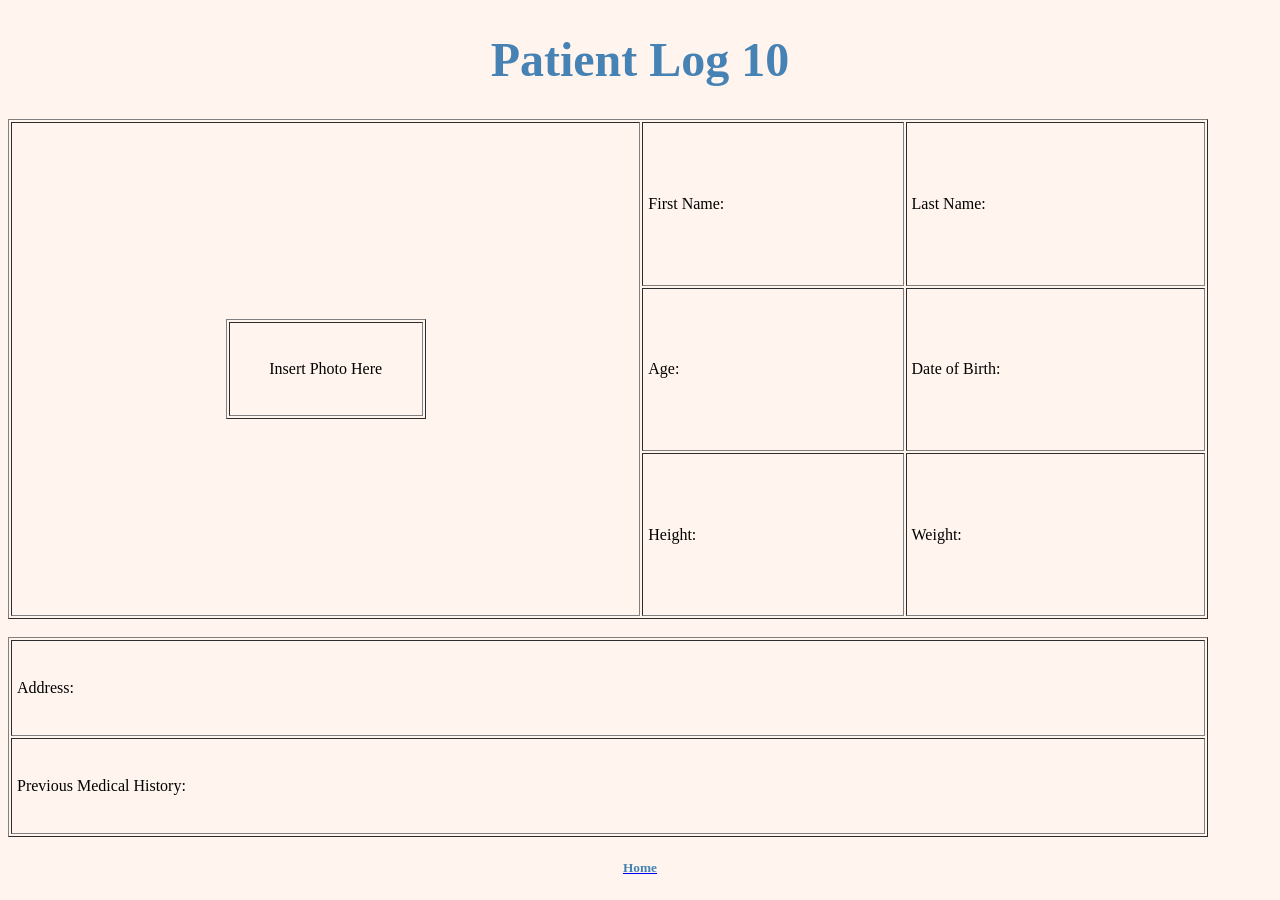
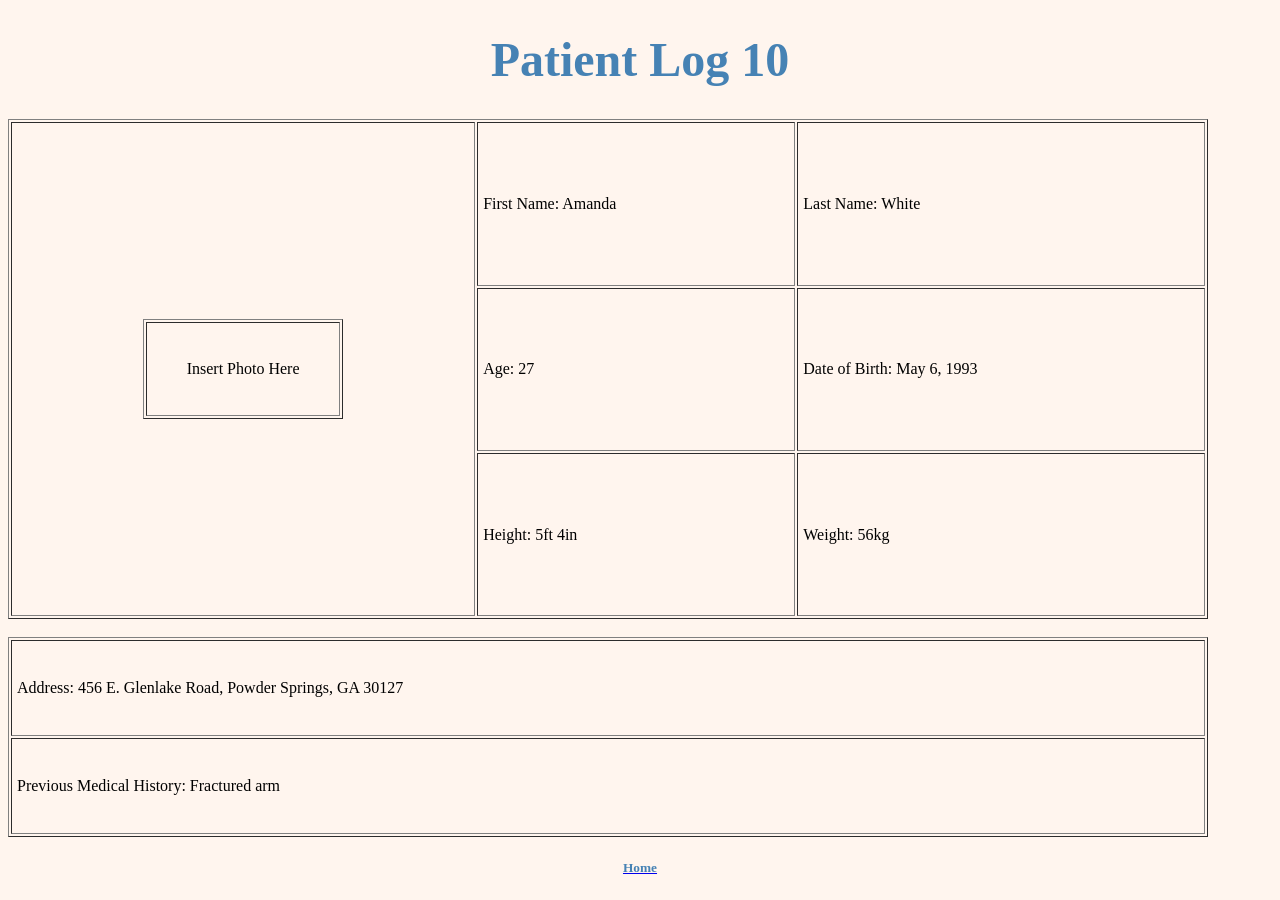
Before and after one commit to Sugarbug1211/Sugarbug1211.github.io, a Jekyll site: the page Patient Log/patient log 10.html, which Jekyll copies as it is, in a window 1280 px wide. Built offline with Jekyll 4.4.1, drawn with Linux system fonts in a browser that asks for light colours.

Commit message:
Update patient log 10.html

```diff
--- a/Patient Log/patient log 10.html
+++ b/Patient Log/patient log 10.html
@@ -17,16 +17,16 @@
                             <td><center>Insert Photo Here</center></td>
                         </table></center>
                     </td>
-                    <td>First Name:</td>
-                    <td>Last Name:</td>
+                    <td>First Name: Amanda</td>
+                    <td>Last Name: White</td>
                 </tr>
                 <tr>
-                    <td>Age:</td>
-                    <td>Date of Birth:</td>
+                    <td>Age: 27</td>
+                    <td>Date of Birth: May 6, 1993</td>
                 </tr>
                 <tr>
-                    <td>Height:</td>
-                    <td>Weight:</td>
+                    <td>Height: 5ft 4in</td>
+                    <td>Weight: 56kg</td>
                 </tr>
             </table>
 
@@ -34,10 +34,10 @@
 
         <table border = "1" width = "1200" height = "200" cellpadding = "5" >
             <tr>
-                <td>Address:</td>
+                <td>Address: 456 E. Glenlake Road, Powder Springs, GA 30127</td>
             </tr>
             <tr>
-                <td rowspan="2">Previous Medical History:</td>
+                <td rowspan="2">Previous Medical History: Fractured arm</td>
             </tr>
         </table>
 
```
